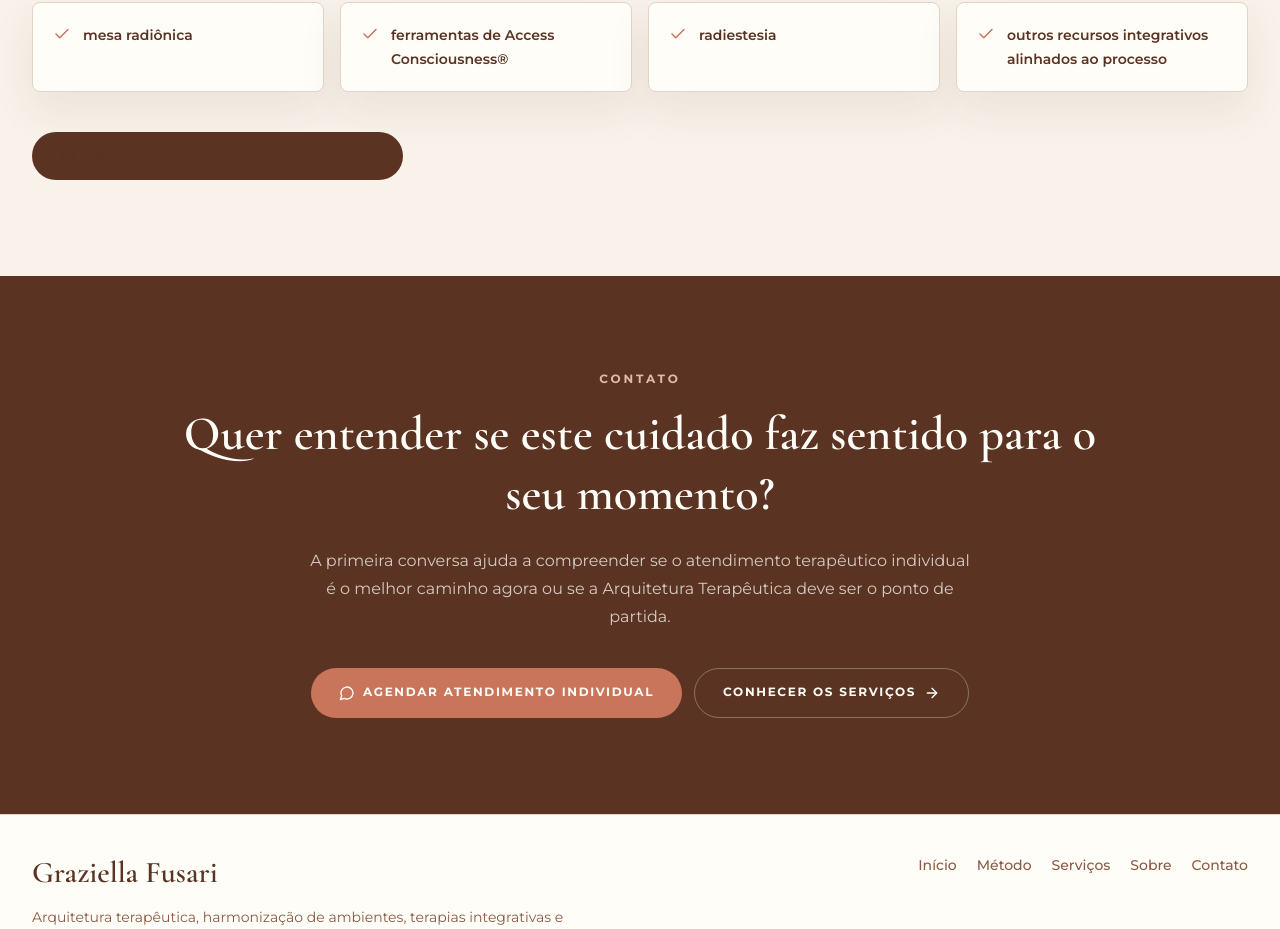
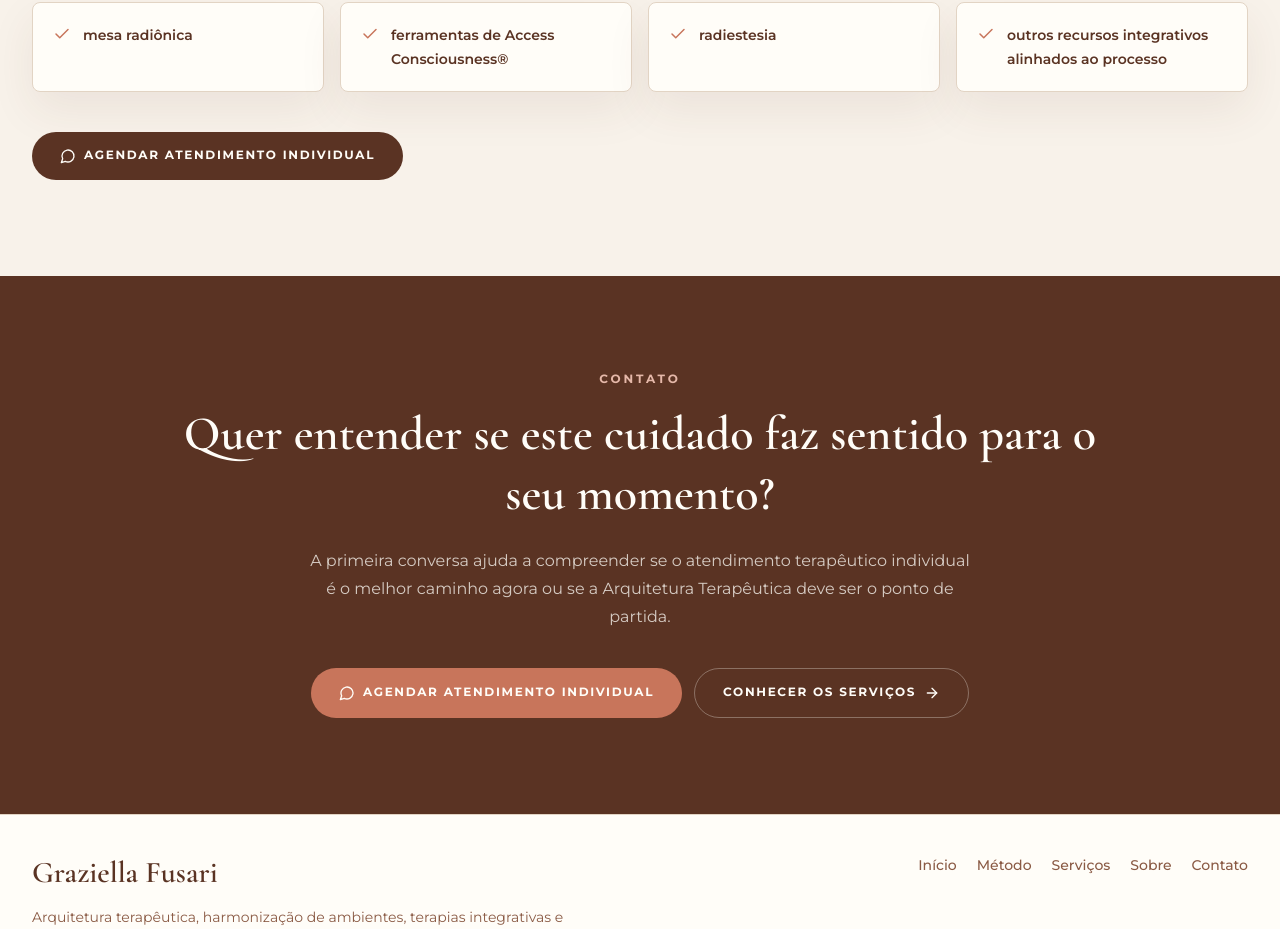
Before and after one commit to graziberry/graziellafusari.com, a Next.js app: page /terapias-individuais in a window 1280 px wide. Shown: the part 1588-2517 px from the top of the page. Built offline with nearby package versions, Linux system fonts and the light colour scheme.

Commit message:
Fix dark CTA text contrast

```diff
--- a/app/arquitetura-terapeutica/page.tsx
+++ b/app/arquitetura-terapeutica/page.tsx
@@ -119,7 +119,7 @@ export default function ArquiteturaTerapeuticaPage() {
                     cta_text: service.cta,
                   }}
                   aria-label={service.cta}
-                  className="mt-6 inline-flex max-w-full items-center justify-center gap-2 rounded-full bg-brown px-5 py-3 text-center text-[0.68rem] font-bold uppercase leading-5 tracking-[0.12em] text-surface transition hover:bg-terracotta"
+                  className="cta-on-dark mt-6 inline-flex max-w-full items-center justify-center gap-2 rounded-full bg-brown px-5 py-3 text-center text-[0.68rem] font-bold uppercase leading-5 tracking-[0.12em] text-surface transition hover:bg-terracotta"
                 >
                   <MessageCircle size={15} />
                   {service.cta}
--- a/app/contato/page.tsx
+++ b/app/contato/page.tsx
@@ -68,7 +68,7 @@ export default function ContatoPage() {
                 messageKey="homepage"
                 tracking={{ page: "contato", service: "general", cta_text: "Chamar no WhatsApp" }}
                 aria-label="Chamar no WhatsApp"
-                className="inline-flex items-center justify-center gap-2 rounded-full bg-brown px-7 py-4 text-xs font-bold uppercase tracking-[0.14em] text-surface transition hover:bg-terracotta"
+                className="cta-on-dark inline-flex items-center justify-center gap-2 rounded-full bg-brown px-7 py-4 text-xs font-bold uppercase tracking-[0.14em] text-surface transition hover:bg-terracotta"
               >
                 <MessageCircle size={16} />
                 Chamar no WhatsApp
--- a/app/globals.css
+++ b/app/globals.css
@@ -88,6 +88,14 @@ a {
   text-decoration: none;
 }
 
+.cta-on-dark {
+  color: #fffdf8 !important;
+}
+
+.cta-on-dark svg {
+  color: currentColor;
+}
+
 img {
   max-width: 100%;
 }
--- a/app/page.tsx
+++ b/app/page.tsx
@@ -127,8 +127,7 @@ export default function HomePage() {
           <div className="relative z-10 mt-10 flex">
             <Link
               href="/servicos"
-              className="inline-flex min-h-12 items-center justify-center gap-2 rounded-full bg-brown px-7 py-4 text-xs font-bold uppercase tracking-[0.14em] text-surface shadow-soft ring-1 ring-brown/10 transition hover:bg-terracotta"
-              style={{ color: "#fffdf8" }}
+              className="cta-on-dark inline-flex min-h-12 items-center justify-center gap-2 rounded-full bg-brown px-7 py-4 text-xs font-bold uppercase tracking-[0.14em] text-surface shadow-soft ring-1 ring-brown/10 transition hover:bg-terracotta"
             >
               Entender qual serviço é ideal para mim
               <ArrowRight size={16} />
--- a/app/terapias-individuais/page.tsx
+++ b/app/terapias-individuais/page.tsx
@@ -87,7 +87,7 @@ export default function TerapiasIndividuaisPage() {
             messageKey="therapy"
             tracking={{ page: "terapias-individuais", service: "therapy", cta_text: "Agendar atendimento individual" }}
             aria-label="Agendar atendimento individual"
-            className="mt-10 inline-flex items-center justify-center gap-2 rounded-full bg-brown px-7 py-4 text-xs font-bold uppercase tracking-[0.14em] text-surface transition hover:bg-terracotta"
+            className="cta-on-dark mt-10 inline-flex items-center justify-center gap-2 rounded-full bg-brown px-7 py-4 text-xs font-bold uppercase tracking-[0.14em] text-surface transition hover:bg-terracotta"
           >
             <MessageCircle size={16} />
             Agendar atendimento individual
```
